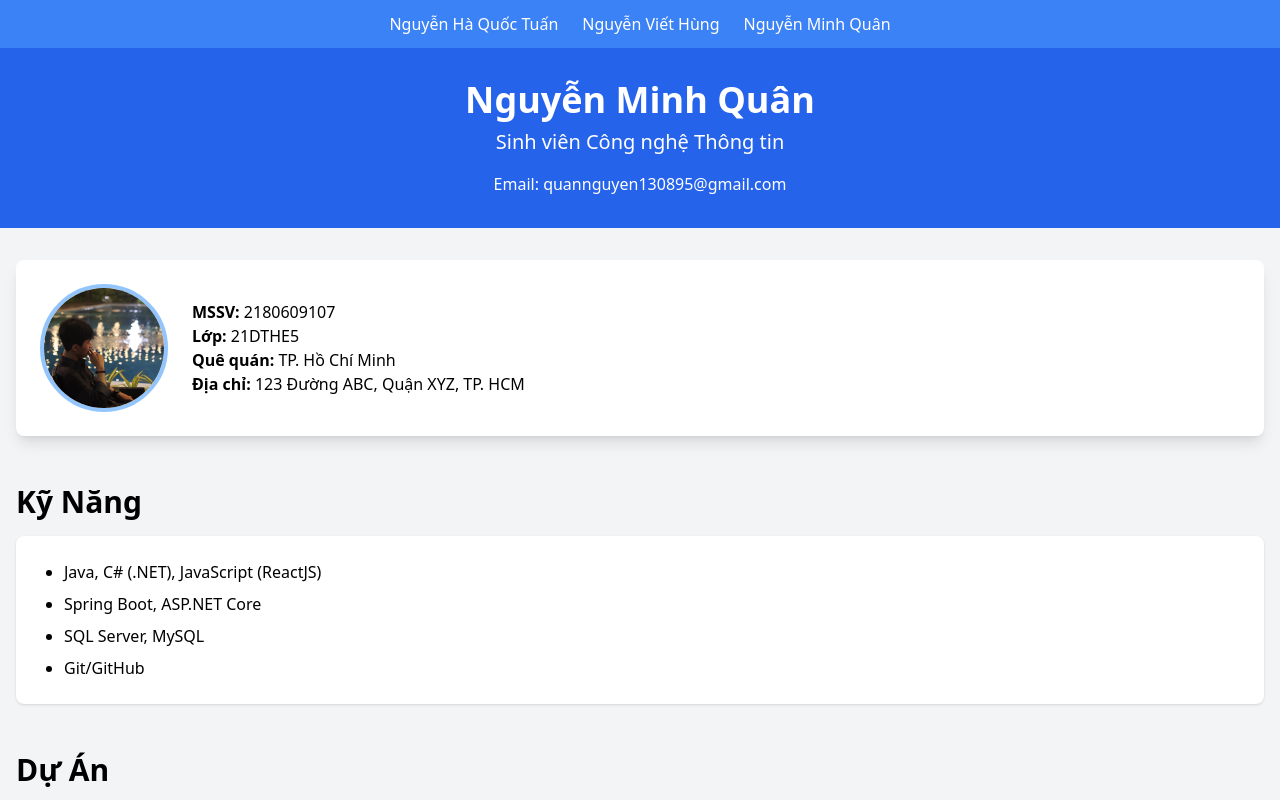
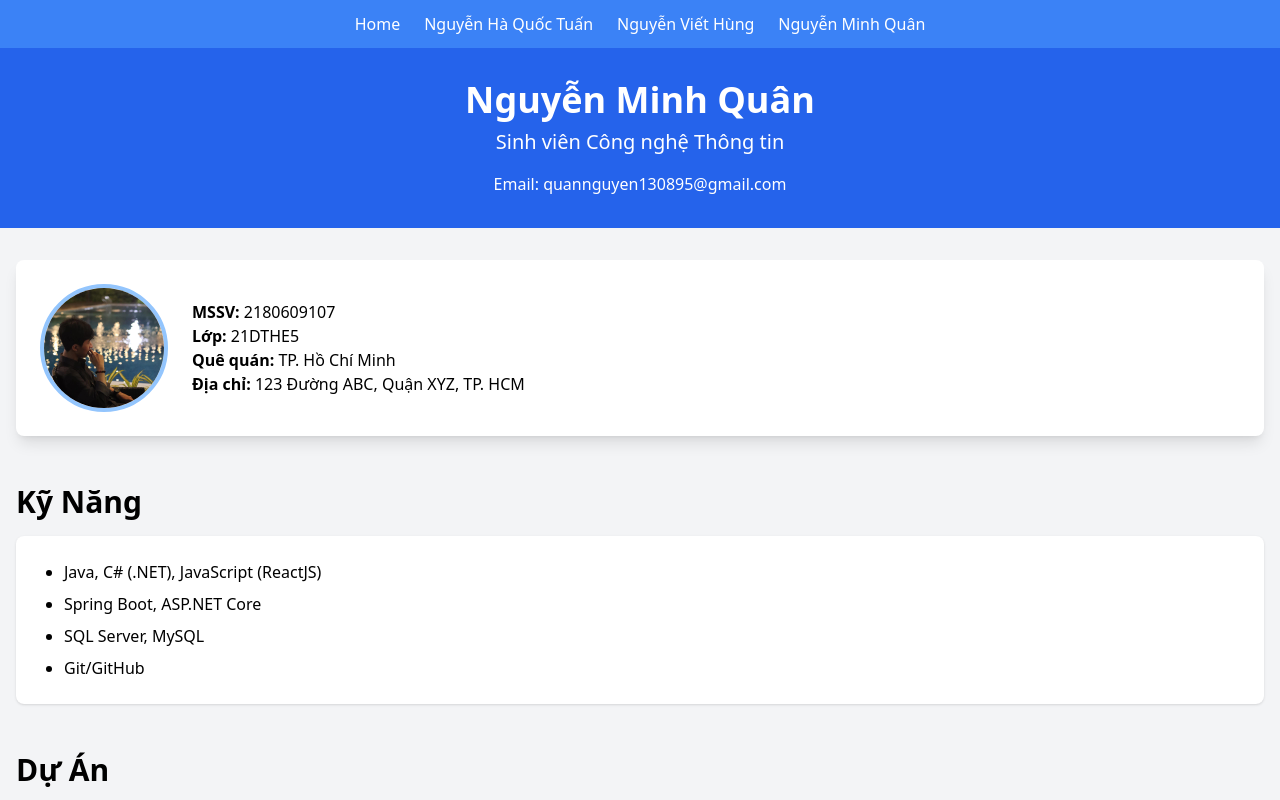
Before and after one commit to leviz2304/Underdogs.github.io, a plain HTML site: page students/NguyenMinhQuan.html in a window 1280 px wide. Shown: the top 800 px of the page. Drawn offline with nearby package versions, Linux system fonts and the light colour scheme.

Commit message:
update final

```diff
--- a/students/NguyenMinhQuan.html
+++ b/students/NguyenMinhQuan.html
@@ -14,6 +14,8 @@
     <nav class="bg-blue-500 text-white py-3">
         <div class="container mx-auto px-4">
           <ul class="flex justify-center space-x-6">
+            <li><a href="../index.html" class="hover:underline">Home</a></li>
+
             <li><a href="./NguyenHaQuocTuan.html" class="hover:underline">Nguyễn Hà Quốc Tuấn</a></li>
             <li><a href="./NguyenVietHung.html" class="hover:underline">Nguyễn Viết Hùng</a></li>
             <li><a href="#" class="hover:underline">Nguyễn Minh Quân</a></li>
```
